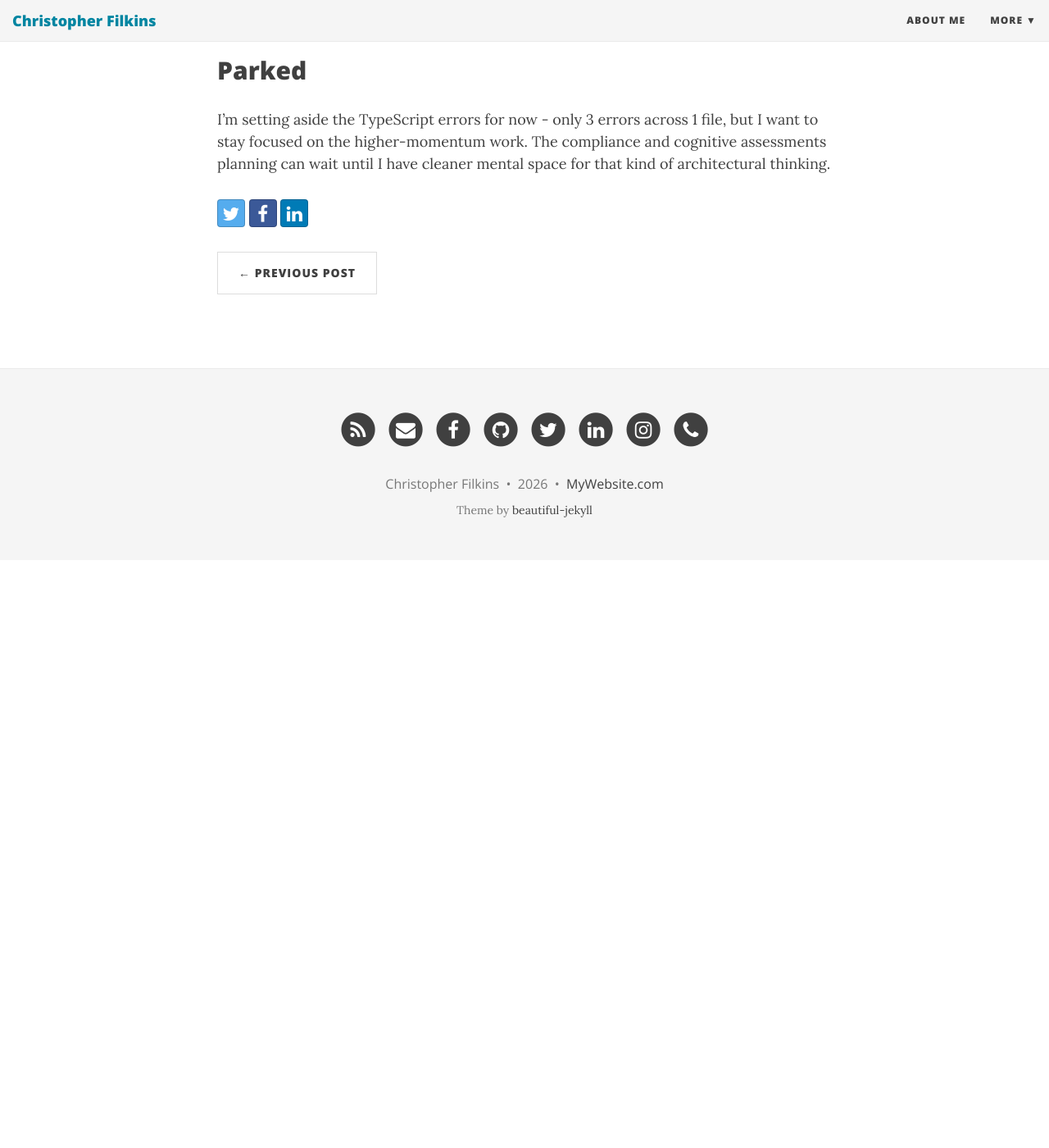
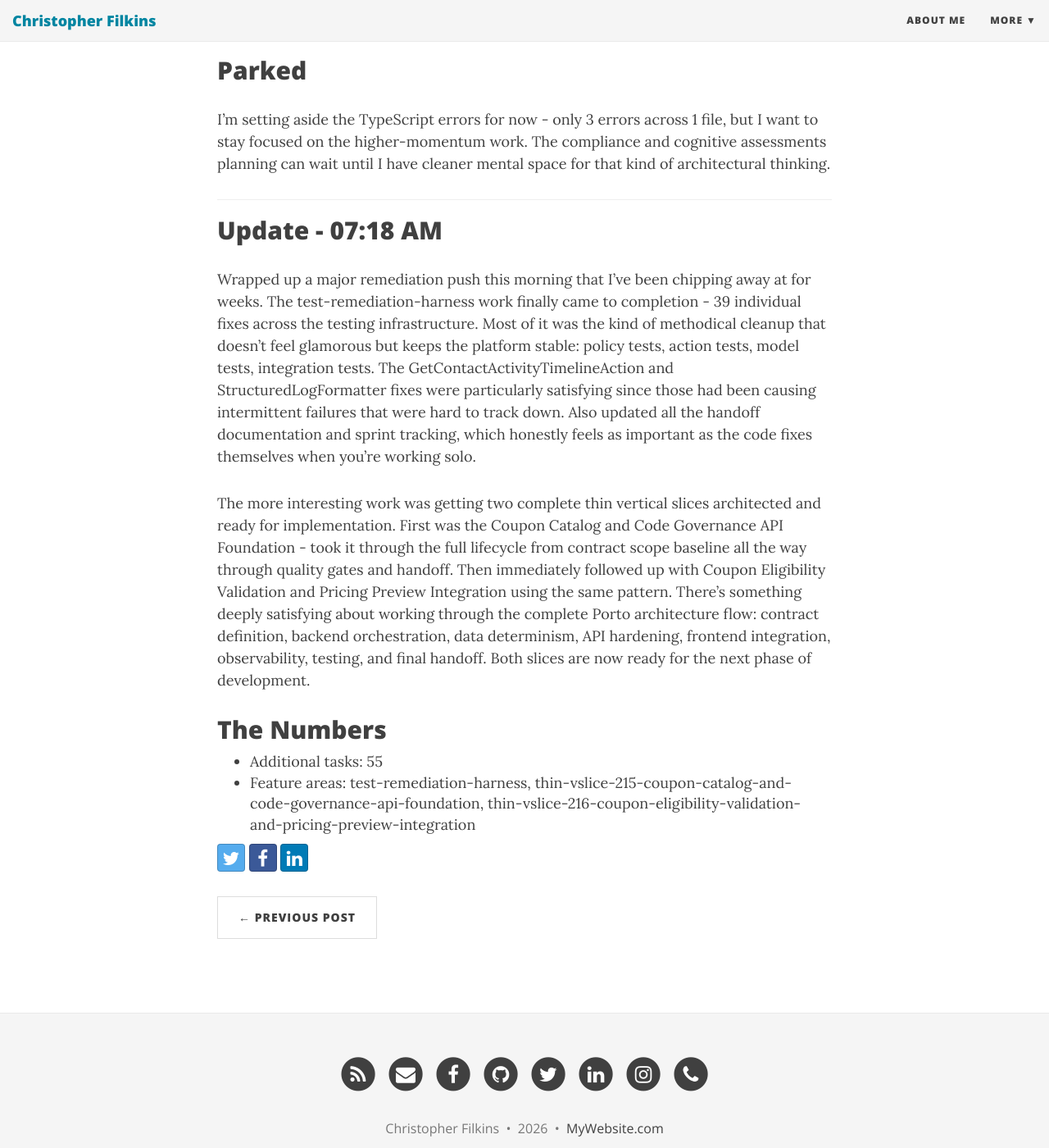
Before and after one commit to filchyboy/filchyboy.github.io, a Jekyll site: the page built from _posts/2026-03-20-todays-plan.md, in a window 1280 px wide and 1400 px high, scrolled down 1564 px. Shown: the whole window at 82% size. Built offline with Jekyll 4.4.1, drawn with Linux system fonts in a browser that asks for light colours; nearby versions of some CDN libraries; before the commit the page ends 2247 px from its top, so only the background shows below that.

Commit message:
Update build-in-public update: Test Remediation Harness

```diff
--- a/_posts/2026-03-20-todays-plan.md
+++ b/_posts/2026-03-20-todays-plan.md
@@ -32,3 +32,20 @@ I need to wrap up the test remediation work I started yesterday and get back int
 ## Parked
 
 I'm setting aside the TypeScript errors for now - only 3 errors across 1 file, but I want to stay focused on the higher-momentum work. The compliance and cognitive assessments planning can wait until I have cleaner mental space for that kind of architectural thinking.
+
+---
+
+## Update - 07:18 AM
+
+Wrapped up a major remediation push this morning that I've been chipping away at for weeks. The test-remediation-harness work finally came to completion - 39 individual fixes across the testing infrastructure. Most of it was the kind of methodical cleanup that doesn't feel glamorous but keeps the platform stable: policy tests, action tests, model tests, integration tests. The GetContactActivityTimelineAction and StructuredLogFormatter fixes were particularly satisfying since those had been causing intermittent failures that were hard to track down. Also updated all the handoff documentation and sprint tracking, which honestly feels as important as the code fixes themselves when you're working solo.
+
+The more interesting work was getting two complete thin vertical slices architected and ready for implementation. First was the Coupon Catalog and Code Governance API Foundation - took it through the full lifecycle from contract scope baseline all the way through quality gates and handoff. Then immediately followed up with Coupon Eligibility Validation and Pricing Preview Integration using the same pattern. There's something deeply satisfying about working through the complete Porto architecture flow: contract definition, backend orchestration, data determinism, API hardening, frontend integration, observability, testing, and final handoff. Both slices are now ready for the next phase of development.
+
+## The Numbers
+- Additional tasks: 55
+- Feature areas: test-remediation-harness, thin-vslice-215-coupon-catalog-and-code-governance-api-foundation, thin-vslice-216-coupon-eligibility-validation-and-pricing-preview-integration
+<!-- Generated by dev-tracker publish_to_jekyll.py (AI mode) -->
+<!-- accomplished-date: 2026-03-20 -->
+<!-- unit-ids: trh-3f820fb-f000,trh-3f820fb-f001,trh-3f820fb-f011,trh-3f820fb-f032,trh-205ee7b-f000,trh-205ee7b-f001,trh-205ee7b-f002,trh-3f820fb-f002,trh-3f820fb-f003,trh-3f820fb-f004,trh-3f820fb-f005,trh-3f820fb-f006,trh-3f820fb-f007,trh-3f820fb-f008,trh-3f820fb-f009,trh-3f820fb-f010,trh-3f820fb-f012,trh-3f820fb-f013,trh-3f820fb-f014,trh-3f820fb-f015,trh-3f820fb-f016,trh-3f820fb-f017,trh-3f820fb-f018,trh-3f820fb-f019,trh-3f820fb-f020,trh-3f820fb-f021,trh-3f820fb-f022,trh-3f820fb-f023,trh-3f820fb-f024,trh-3f820fb-f025,trh-3f820fb-f026,trh-3f820fb-f027,trh-3f820fb-f028,trh-3f820fb-f029,trh-3f820fb-f030,trh-3f820fb-f031,trh-f99565f-f000,trh-f99565f-f001,trh-f99565f-f002,tv215-contract-scope-baseline,tv215-backend-orchestration,tv215-data-determinism,tv215-api-contract-hardening,tv215-frontend-integration,tv215-observability-instrumentation,tv215-focused-tests-a11y,tv215-quality-gates-handoff,tv216-contract-scope-baseline,tv216-backend-orchestration,tv216-data-determinism,tv216-api-contract-hardening,tv216-frontend-integration,tv216-observability-instrumentation,tv216-focused-tests-a11y,tv216-quality-gates-handoff -->
+
+<!-- unit-ids: trh-205ee7b-f000,trh-205ee7b-f001,trh-205ee7b-f002,trh-3f820fb-f000,trh-3f820fb-f001,trh-3f820fb-f002,trh-3f820fb-f003,trh-3f820fb-f004,trh-3f820fb-f005,trh-3f820fb-f006,trh-3f820fb-f007,trh-3f820fb-f008,trh-3f820fb-f009,trh-3f820fb-f010,trh-3f820fb-f011,trh-3f820fb-f012,trh-3f820fb-f013,trh-3f820fb-f014,trh-3f820fb-f015,trh-3f820fb-f016,trh-3f820fb-f017,trh-3f820fb-f018,trh-3f820fb-f019,trh-3f820fb-f020,trh-3f820fb-f021,trh-3f820fb-f022,trh-3f820fb-f023,trh-3f820fb-f024,trh-3f820fb-f025,trh-3f820fb-f026,trh-3f820fb-f027,trh-3f820fb-f028,trh-3f820fb-f029,trh-3f820fb-f030,trh-3f820fb-f031,trh-3f820fb-f032,trh-f99565f-f000,trh-f99565f-f001,trh-f99565f-f002,tv215-api-contract-hardening,tv215-backend-orchestration,tv215-contract-scope-baseline,tv215-data-determinism,tv215-focused-tests-a11y,tv215-frontend-integration,tv215-observability-instrumentation,tv215-quality-gates-handoff,tv216-api-contract-hardening,tv216-backend-orchestration,tv216-contract-scope-baseline,tv216-data-determinism,tv216-focused-tests-a11y,tv216-frontend-integration,tv216-observability-instrumentation,tv216-quality-gates-handoff -->
```
